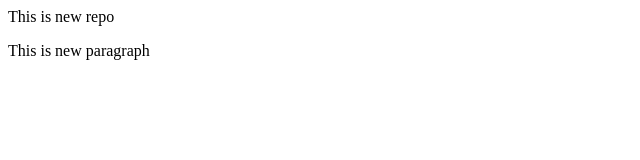
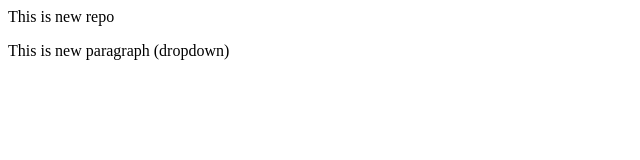
Before and after one commit to SAm22-22/localrepo, a plain HTML site: page index.html in a window 1280 px wide. Shown: the full height of the page, 0-640 px from the left. Drawn offline with Linux system fonts and the light colour scheme.

Commit message:
add dropdown

```diff
--- a/index.html
+++ b/index.html
@@ -1,2 +1,2 @@
 <p>This is new repo</p>
-<p>This is new paragraph</p>
+<p>This is new paragraph (dropdown)</p>
```
